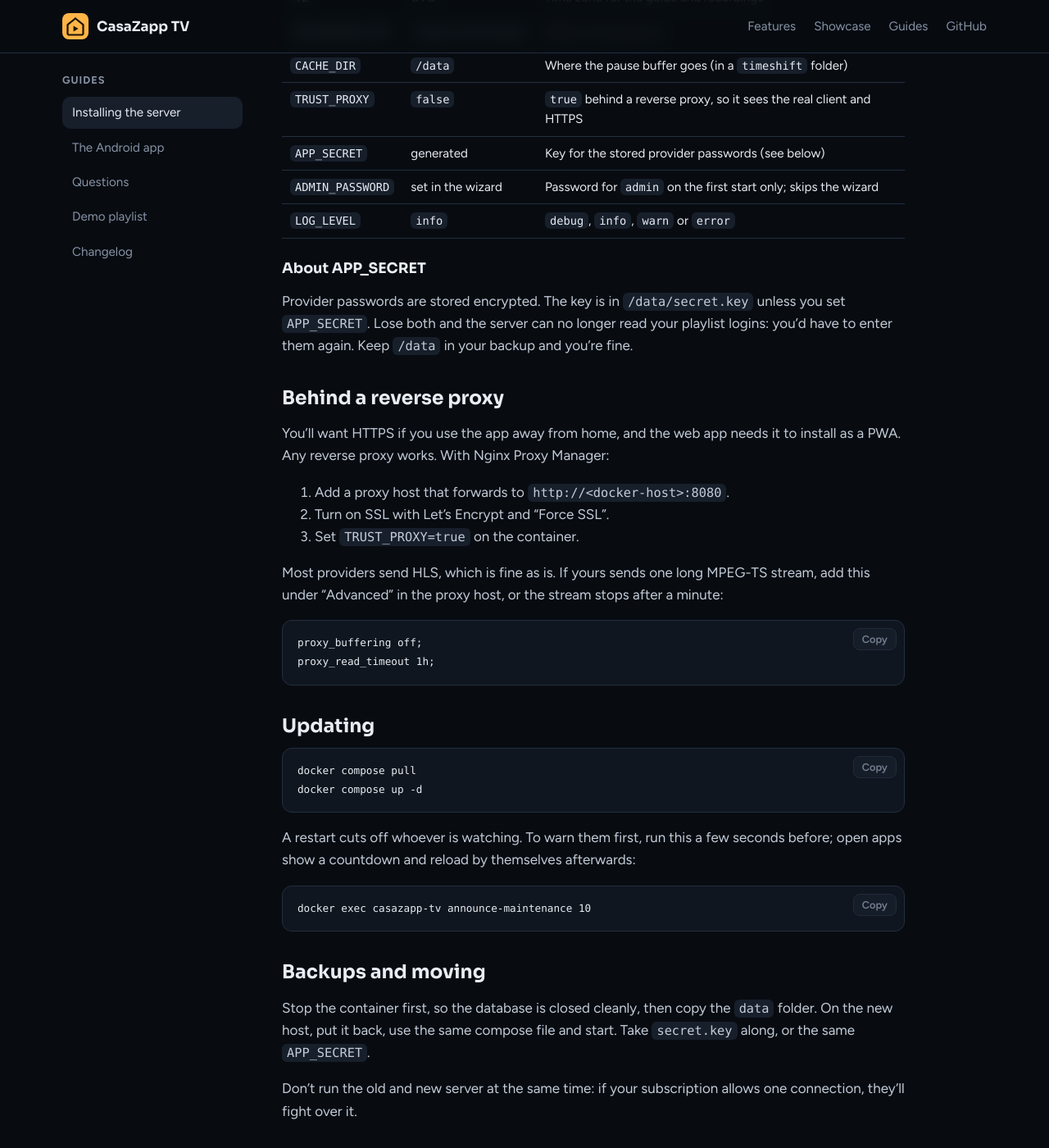
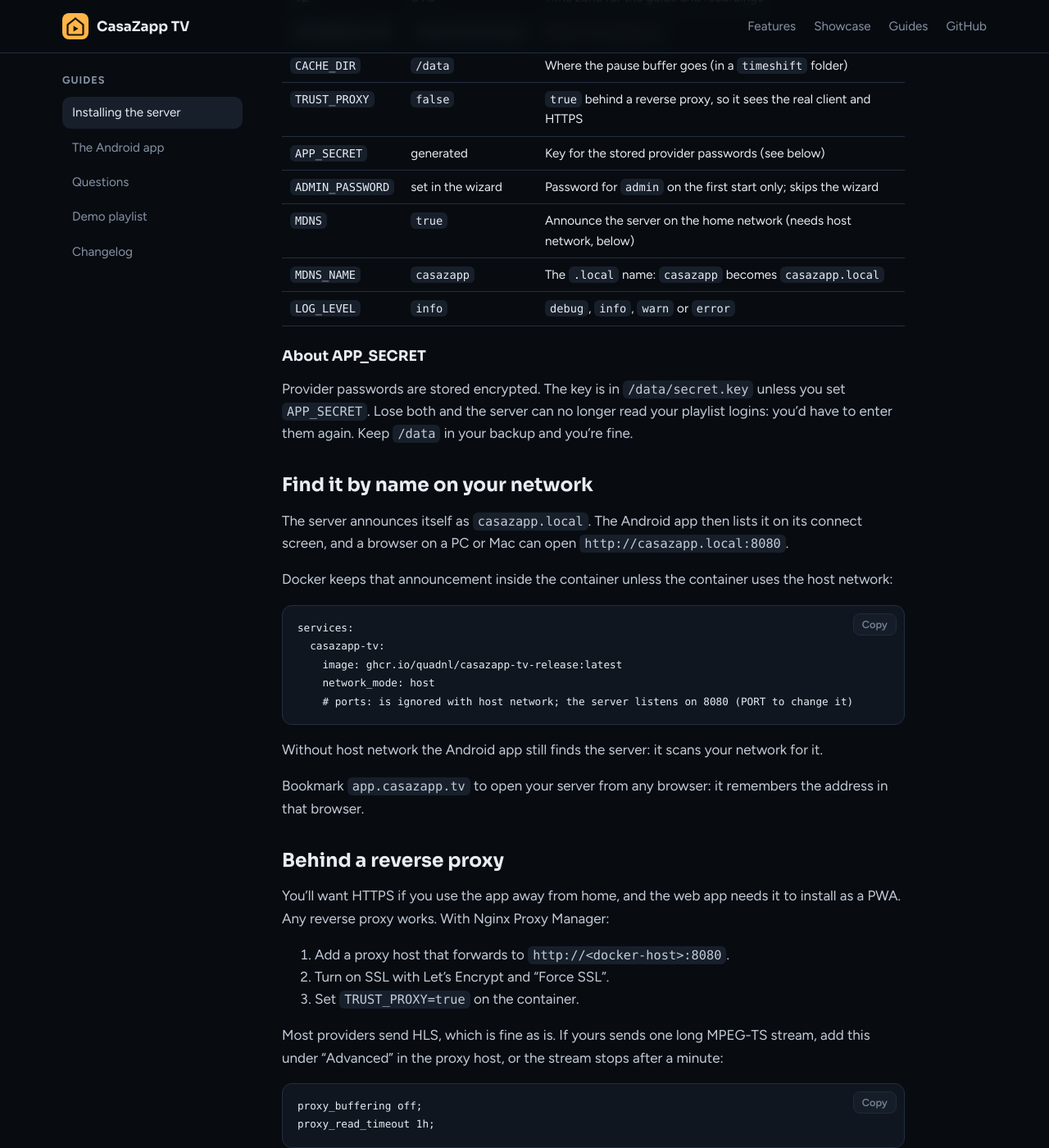
Before and after one commit to QuadNL/CasaZapp-TV-release, a Jekyll site: the page built from docs/server.md, in a window 1280 px wide and 1400 px high, scrolled down 2281 px. Shown: the whole window at 82% size. Built offline with Jekyll 4.4.1, drawn with Linux system fonts in a browser that asks for light colours; our own code applies the rules of GitHub Pages for plain Markdown files.

Commit message:
Server guide: find it by name (mDNS, host network), app.casazapp.tv (publish with 0.5.1)
Co-Authored-By: Claude Opus 5.5 <noreply@anthropic.com>

````diff
--- a/docs/server.md
+++ b/docs/server.md
@@ -91,6 +91,8 @@ All of these are optional.
 | `TRUST_PROXY`    | `false`            | `true` behind a reverse proxy, so it sees the real client and HTTPS |
 | `APP_SECRET`     | generated          | Key for the stored provider passwords (see below)                   |
 | `ADMIN_PASSWORD` | set in the wizard  | Password for `admin` on the first start only; skips the wizard      |
+| `MDNS`           | `true`             | Announce the server on the home network (needs host network, below) |
+| `MDNS_NAME`      | `casazapp`         | The `.local` name: `casazapp` becomes `casazapp.local`              |
 | `LOG_LEVEL`      | `info`             | `debug`, `info`, `warn` or `error`                                  |
 
 ### About APP_SECRET
@@ -98,6 +100,26 @@ All of these are optional.
 Provider passwords are stored encrypted. The key is in `/data/secret.key` unless you set
 `APP_SECRET`. Lose both and the server can no longer read your playlist logins: you'd have to
 enter them again. Keep `/data` in your backup and you're fine.
+
+## Find it by name on your network
+
+The server announces itself as `casazapp.local`. The Android app then lists it on its connect
+screen, and a browser on a PC or Mac can open `http://casazapp.local:8080`.
+
+Docker keeps that announcement inside the container unless the container uses the host network:
+
+```yaml
+services:
+  casazapp-tv:
+    image: ghcr.io/quadnl/casazapp-tv-release:latest
+    network_mode: host
+    # ports: is ignored with host network; the server listens on 8080 (PORT to change it)
+```
+
+Without host network the Android app still finds the server: it scans your network for it.
+
+Bookmark `app.casazapp.tv` to open your server from any browser: it remembers the address in
+that browser.
 
 ## Behind a reverse proxy
 
````
